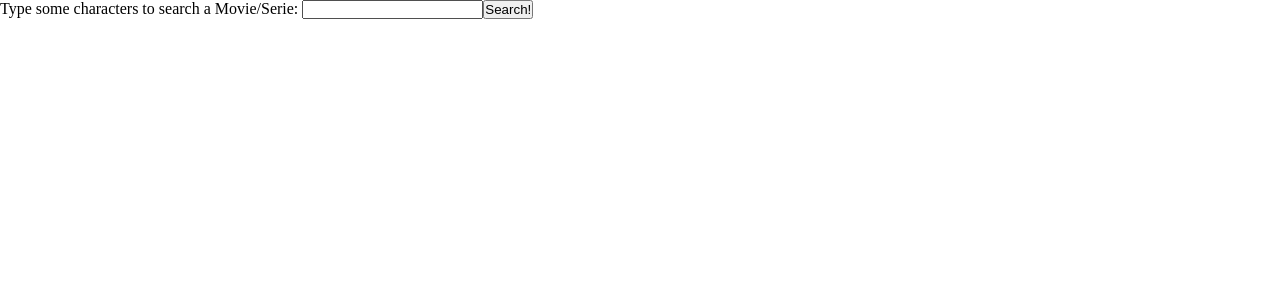
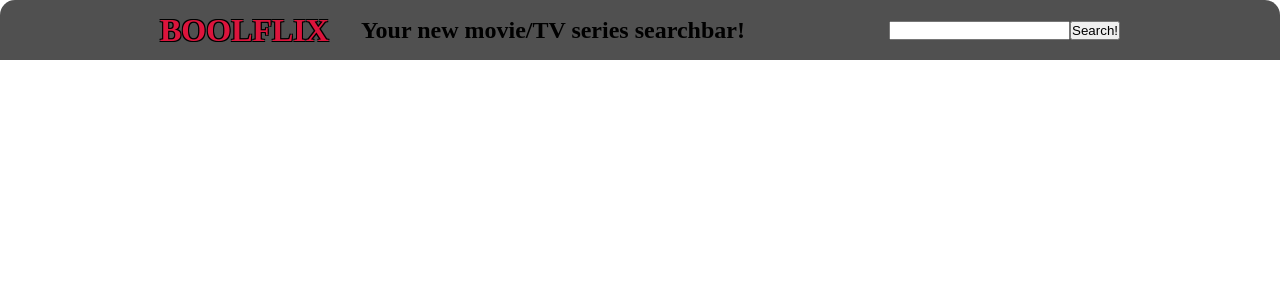
Before and after one commit to Moonatic89/vue-boolflix, a Vue app: page / in a window 1280 px wide. Shown: the top 300 px of the page. Built offline with nearby package versions, Linux system fonts and the light colour scheme.

Commit message:
Added some style

```diff
--- a/src/components/SiteHeader.vue
+++ b/src/components/SiteHeader.vue
@@ -1,8 +1,15 @@
 <template>
   <header>
-    <label for="chars">Type some characters to search a Movie/Serie: </label>
-    <input v-model="entry" type="text" id="chars" name="chars" />
-    <button @click="$emit('getAPI', entry)">Search!</button>
+    <nav>
+      <div class="logoBox">
+        <span class="logo">BOOLFLIX</span>
+        <h2>Your new movie/TV series searchbar!</h2>
+      </div>
+      <div class="formGroup">
+        <input v-model="entry" type="text" id="chars" name="chars" />
+        <button @click="$emit('getAPI', entry)">Search!</button>
+      </div>
+    </nav>
   </header>
 </template>
 
@@ -17,5 +24,33 @@ export default {
 };
 </script>
 
-<style>
+<style lang="scss">
+header {
+  height: 60px;
+  line-height: 60px;
+  background-color: rgb(80, 80, 80);
+  border-top-left-radius: 15px;
+  border-top-right-radius: 15px;
+
+  nav {
+    width: 75%;
+    margin: auto;
+    display: flex;
+    justify-content: space-between;
+    align-items: center;
+  }
+  .logoBox {
+    display: flex;
+    align-items: center;
+  }
+
+  .logo {
+    color: crimson;
+    text-shadow: -1px -1px 0 #000, 1px -1px 0 #000, -1px 1px 0 #000,
+      1px 1px 0 #000;
+    font-size: 2rem;
+    font-weight: bolder;
+    margin-right: 2rem;
+  }
+}
 </style>
--- a/src/components/SiteMain.vue
+++ b/src/components/SiteMain.vue
@@ -89,134 +89,6 @@
         </div>
       </div>
     </div>
-    <!--
-    <div class="series">
-      <h2 v-show="series.length > 0">TV Series</h2>
-      <div class="container">
-        <div class="row">
-          <div class="card" v-for="serie in series" :key="serie.id">
-            <div class="imageBox">
-              <div class="overlay">
-                <ul>
-                  <li>Titolo: {{ serie.name }}</li>
-                  <li>Titolo Originale: {{ serie.original_name }}</li>
-                  <li>
-                    Lingua:
-                    <img
-                      class="flag"
-                      :src="generateFlag(serie.original_language)"
-                      @error="isImageBroken"
-                      alt=""
-                    />
-                  </li>
-                  <li>
-                    Voto:
-                    <span
-                      v-for="i in Math.ceil(serie.vote_average / 2)"
-                      v-bind:key="i"
-                    >
-                      <i class="fas fa-star"></i>
-                    </span>
-                  </li>
-                  <li>
-                    {{ serie.overview }}
-                  </li>
-                </ul>
-              </div>
-              <img
-                class="cover"
-                :src="generateCover(serie.poster_path)"
-                @error="isImageBroken"
-                alt=""
-              />
-            </div>
-            <h2>{{ serie.name }}</h2>
-          </div>
-        </div>
-      </div>
-    </div> -->
-
-    <!--
-    <div class="movies">
-      <h2 v-show="movies.length > 0">Movies</h2>
-      <ol>
-        <li v-for="movie in movies" :key="movie.id">
-          <ul>
-            <li>Titolo: {{ movie.title }}</li>
-            <li>Titolo Originale: {{ movie.original_title }}</li>
-            <li>
-              Lingua:
-              <img
-                class="flag"
-                :src="generateFlag(movie.original_language)"
-                @error="isImageBroken"
-                alt=""
-              />
-
-            </li>
-            <li>
-              Voto:
-              <span
-                v-for="i in Math.ceil(movie.vote_average / 2)"
-                v-bind:key="i"
-              >
-                <i class="fas fa-star"></i>
-              </span>
-            </li>
-            <li>
-              Copertina:
-              <img
-                class="cover"
-                :src="generateCover(movie.backdrop_path)"
-                @error="isImageBroken"
-                alt=""
-              />
-            </li>
-            <li></li>
-            <br />
-          </ul>
-        </li>
-      </ol>
-    </div> -->
-    <!--
-    <div class="series">
-      <h2 v-show="series.length > 0">TV Series</h2>
-      <ol>
-        <li v-for="serie in series" :key="serie.id">
-          <ul>
-            <li>Titolo: {{ serie.name }}</li>
-            <li>Titolo Originale: {{ serie.original_name }}</li>
-            <li>
-              Lingua:
-              <img
-                class="flag"
-                :src="generateFlag(serie.original_language)"
-                @error="isImageBroken"
-                alt=""
-              />
-            </li>
-            <li>
-              Voto:
-              <span
-                v-for="i in Math.ceil(serie.vote_average / 2)"
-                v-bind:key="i"
-              >
-                <i class="fas fa-star"></i>
-              </span>
-            </li>
-            <li>
-              <img
-                class="cover"
-                :src="generateCover(serie.backdrop_path)"
-                @error="isImageBroken"
-                alt=""
-              />
-            </li>
-            <br />
-          </ul>
-        </li>
-      </ol>
-    </div> -->
   </main>
 </template>
 
@@ -267,6 +139,7 @@ export default {
 
 <style lang="scss">
 main {
+  background-color: rgb(200, 197, 197);
   display: flex;
   padding: 0 5rem;
 
```
